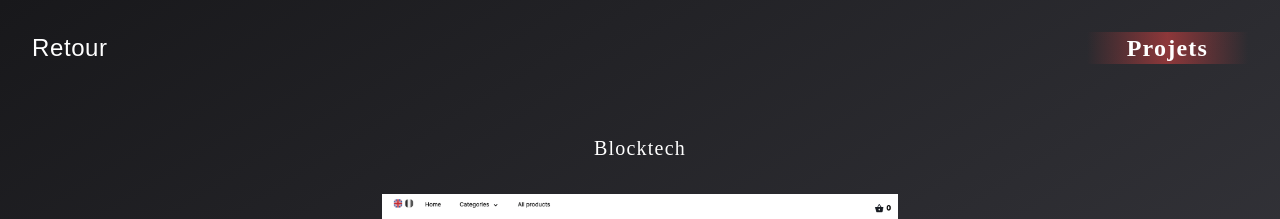
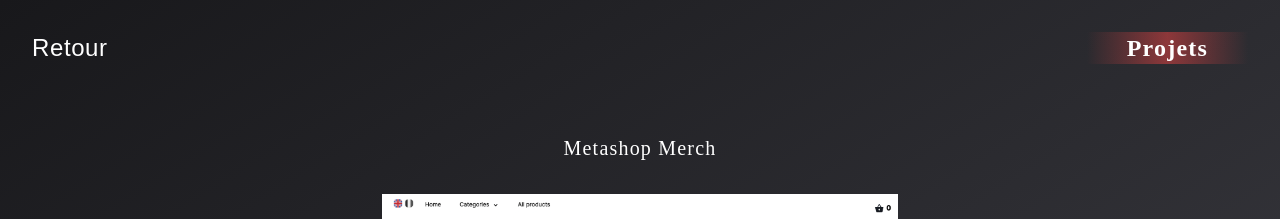
Before and after one commit to aurelienbrethes/ab-webdesign, a Next.js app: page /projects in a window 1280 px wide. Shown: the top 219 px of the page. Built offline with nearby package versions, Linux system fonts and the light colour scheme; a web font is replaced by a local one.

Commit message:
update metamerch link

```diff
--- a/pages/projects.tsx
+++ b/pages/projects.tsx
@@ -11,12 +11,12 @@ import { NextSeo } from 'next-seo'
 const sliderArray = [
   {
     id: 1,
-    title: 'Blocktech',
+    title: 'Metashop Merch',
     description:
       "Site e-commerce développé au sein de l'entreprise Digital Copilote afin d'acheter divers objets en crypto-monnaies",
     image: blocktech,
     altImage: 'Blocktech Logo',
-    link: 'https://ninja-lab-crypto-hightech.vercel.app/',
+    link: 'https://www.metamerchcrypto.xyz/',
   },
   {
     id: 2,
@@ -30,7 +30,7 @@ const sliderArray = [
     id: 3,
     title: 'Blind-Crash-Test',
     description:
-      'Application de Blind-Test développée en groupe lors de ma formation à la wil code school de Biarritz',
+      'Application de Blind-Test développée en groupe lors de ma formation à la wild code school de Biarritz (version ordinateur seulement)',
     image: blindCrashTest,
     altImage: "l'application web Blind Crash Test",
     link: 'https://marie5060.github.io/Blind-Crash-Test/',
@@ -71,11 +71,13 @@ const Projects: NextPage = () => {
           site_name: 'AB Web Design',
         }}
       />
-      <div className="z-40 flex items-center justify-center w-screen h-screen">
-        <H1Title title="Projets" />
-        <BackButton />
-        <Slider ImageClassName={ImageClassName} sliderArray={sliderArray} />
-      </div>
+      {sliderArray && (
+        <div className="z-40 flex items-center justify-center w-screen h-screen">
+          <H1Title title="Projets" />
+          <BackButton />
+          <Slider ImageClassName={ImageClassName} sliderArray={sliderArray} />
+        </div>
+      )}
     </>
   )
 }
```
